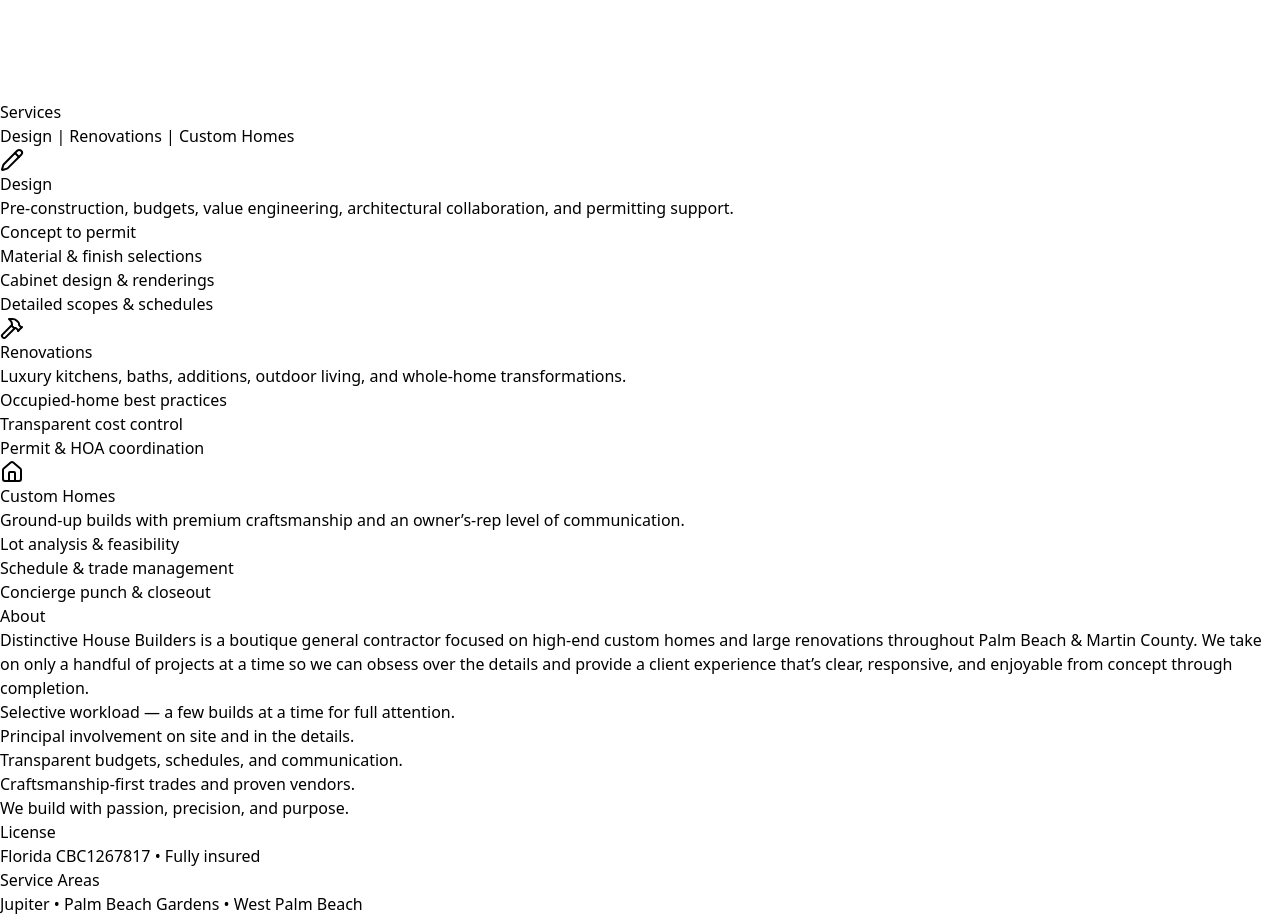
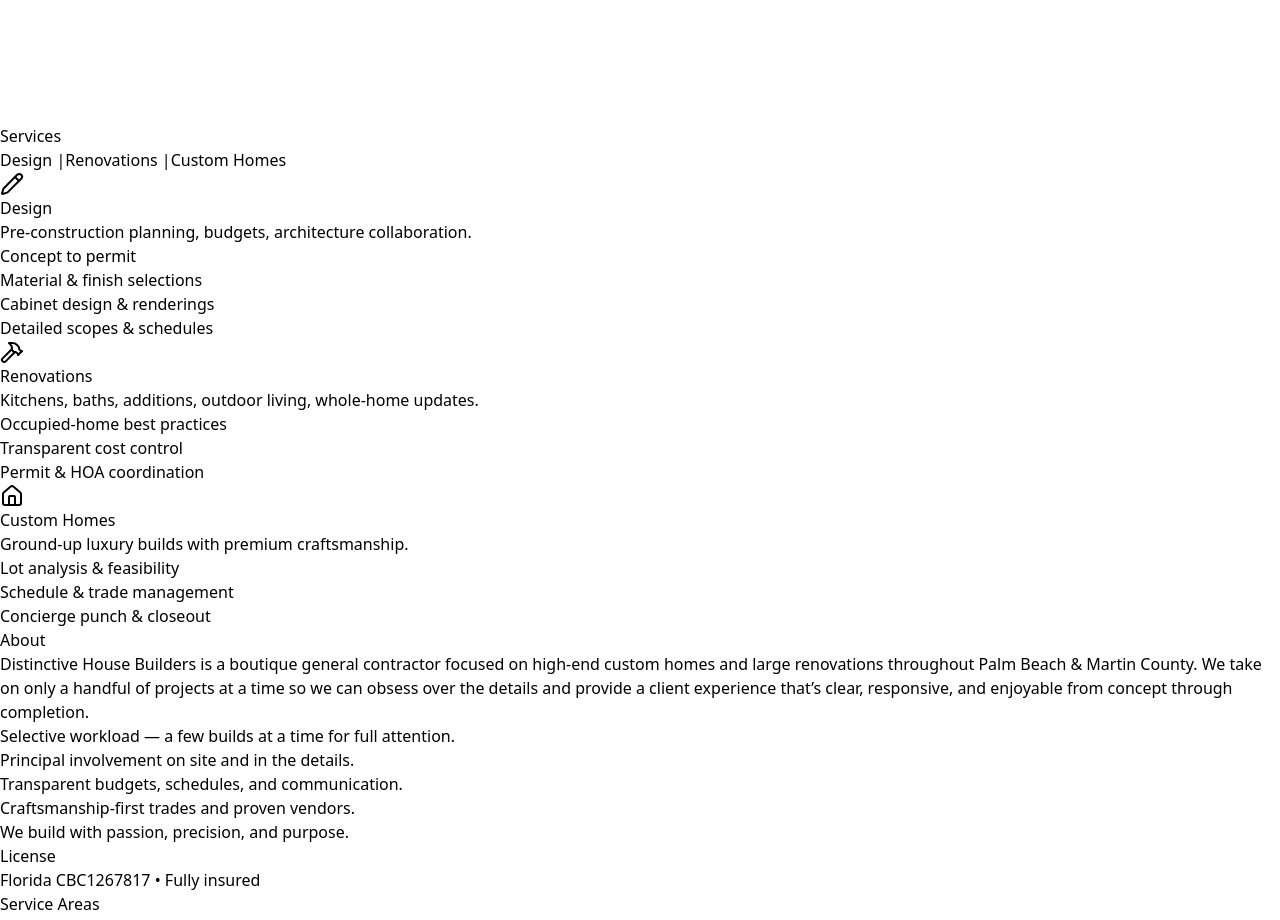
Before and after one commit to mpanszczyk/DHB-website, a React (Vite) app: page / in a window 1280 px wide. Shown: the part 1440-2360 px from the top of the page. Built offline with nearby package versions, Linux system fonts and the light colour scheme.

Commit message:
Added routing + Design, Renovations, Custom Homes pages

```diff
--- a/package.json
+++ b/package.json
@@ -12,7 +12,8 @@
   "dependencies": {
     "lucide-react": "^0.553.0",
     "react": "^19.1.1",
-    "react-dom": "^19.1.1"
+    "react-dom": "^19.1.1",
+    "react-router-dom": "^7.9.6"
   },
   "devDependencies": {
     "@eslint/js": "^9.36.0",
--- /dev/null
+++ b/src/CustomHomesPage.tsx
@@ -0,0 +1,26 @@
+export default function CustomHomesPage() {
+  return (
+    <div className="min-h-screen font-sans text-neutral-800 bg-white">
+      <header className="sticky top-0 z-50 bg-white/90 backdrop-blur border-b border-neutral-200">
+        <div className="max-w-7xl mx-auto px-4 py-3 flex items-center justify-between">
+          <h1 className="text-2xl font-semibold">Custom Homes</h1>
+          <a href="/" className="text-neutral-600 hover:text-black">← Back to Home</a>
+        </div>
+      </header>
+
+      <main className="max-w-5xl mx-auto px-6 py-12">
+        <h2 className="text-3xl font-bold mb-4">Ground-Up Luxury Builds</h2>
+        <p className="text-neutral-600 mb-6">
+          We deliver premium craftsmanship, seamless communication, and owner’s-rep level oversight
+          from lot analysis through final closeout.
+        </p>
+
+        <ul className="list-disc pl-6 space-y-2 text-neutral-700">
+          <li>Lot analysis & feasibility</li>
+          <li>Schedule & trade management</li>
+          <li>Concierge punch & closeout</li>
+        </ul>
+      </main>
+    </div>
+  );
+}
--- /dev/null
+++ b/src/DesignPage.tsx
@@ -0,0 +1,27 @@
+export default function DesignPage() {
+  return (
+    <div className="min-h-screen font-sans text-neutral-800 bg-white">
+      <header className="sticky top-0 z-50 bg-white/90 backdrop-blur border-b border-neutral-200">
+        <div className="max-w-7xl mx-auto px-4 py-3 flex items-center justify-between">
+          <h1 className="text-2xl font-semibold">Design Services</h1>
+          <a href="/" className="text-neutral-600 hover:text-black">← Back to Home</a>
+        </div>
+      </header>
+
+      <main className="max-w-5xl mx-auto px-6 py-12">
+        <h2 className="text-3xl font-bold mb-4">Full-Service Design</h2>
+        <p className="text-neutral-600 mb-6">
+          We provide concept-to-permit design services including architectural collaboration,
+          detailed scopes, cabinet design, and rendering support.
+        </p>
+
+        <ul className="list-disc pl-6 space-y-2 text-neutral-700">
+          <li>Concept to permit</li>
+          <li>Material & finish selections</li>
+          <li>Cabinet design & renderings</li>
+          <li>Detailed scopes & schedules</li>
+        </ul>
+      </main>
+    </div>
+  );
+}
--- /dev/null
+++ b/src/RenovationsPage.tsx
@@ -0,0 +1,26 @@
+export default function RenovationsPage() {
+  return (
+    <div className="min-h-screen font-sans text-neutral-800 bg-white">
+      <header className="sticky top-0 z-50 bg-white/90 backdrop-blur border-b border-neutral-200">
+        <div className="max-w-7xl mx-auto px-4 py-3 flex items-center justify-between">
+          <h1 className="text-2xl font-semibold">Renovations</h1>
+          <a href="/" className="text-neutral-600 hover:text-black">← Back to Home</a>
+        </div>
+      </header>
+
+      <main className="max-w-5xl mx-auto px-6 py-12">
+        <h2 className="text-3xl font-bold mb-4">Transformations & Additions</h2>
+        <p className="text-neutral-600 mb-6">
+          We specialize in luxury kitchens, baths, interior updates, additions, and full-home
+          renovation projects with a transparent cost-control process.
+        </p>
+
+        <ul className="list-disc pl-6 space-y-2 text-neutral-700">
+          <li>Occupied-home best practices</li>
+          <li>Transparent cost control</li>
+          <li>Permit & HOA coordination</li>
+        </ul>
+      </main>
+    </div>
+  );
+}
--- a/src/Site.tsx
+++ b/src/Site.tsx
@@ -1,6 +1,9 @@
-import { useState } from "react";
+
+import { useState, useEffect } from "react";
 import "./index.css";
 import { Pencil, Hammer, Home } from "lucide-react";
+import { Link } from "react-router-dom";
+
 
 
 /** Simple gradient fallback if an image fails */
@@ -705,19 +708,31 @@
 
 
 
-
 /* ============================ Page ============================ */
 
-import "./index.css";
+type SiteProps = {
+  initialSection?: string; // e.g., "services", "projects", etc.
+};
+
+export default function Site({ initialSection }: SiteProps) {
+  // Scroll to the section if one was provided (for routed pages)
+  useEffect(() => {
+    if (!initialSection) return;
+    const el = document.getElementById(initialSection);
+    if (el) {
+      el.scrollIntoView({ behavior: "smooth" });
+    }
+  }, [initialSection]);
+
+  return (
+    <div
+      className="min-h-screen font-sans text-neutral-800"
+      style={{ scrollBehavior: "smooth" }}
+    >
+      {/* Header */}
+      ...
 
 
-export default function Site() {
-  return (
-
-
-
-    <div className="min-h-screen font-sans text-neutral-800" style={{ scrollBehavior: "smooth" }}>
-      {/* Header */}
       <header className="sticky top-0 z-50 bg-white/90 backdrop-blur border-b">
         <div className="max-w-7xl mx-auto px-4 py-3 flex items-center justify-between">
           <div className="leading-tight">
@@ -763,10 +778,12 @@
 
 
 
-{/* Services */}
+
+{/* ====================== SERVICES (Updated with <Link>) ====================== */}
 <section id="services" className="bg-white">
   <div className="max-w-7xl mx-auto px-4 pt-6 pb-16 md:pt-10 md:pb-24">
-    {/* Logo above the heading */}
+
+    {/* Logo */}
     <div className="flex justify-center mt-1 mb-10">
       <img
         src="/assets/db-logo.png"
@@ -777,20 +794,21 @@
 
     <h2 className="text-3xl md:text-4xl font-semibold text-center">Services</h2>
     <p className="mt-2 text-neutral-600 text-center">
-      Design | Renovations | Custom Homes
+      <Link to="/design" className="underline hover:text-black">Design</Link> |
+      <Link to="/renovations" className="underline hover:text-black mx-2">Renovations</Link> |
+      <Link to="/custom-homes" className="underline hover:text-black">Custom Homes</Link>
     </p>
 
-    {/* Service cards */}
     <div className="mt-10 grid gap-6 md:grid-cols-3">
-      {/* Design */}
-      <div className="rounded-2xl border bg-white p-6 shadow-sm transition hover:shadow-md">
+
+      {/* ================= DESIGN CARD ================= */}
+      <Link to="/design" className="rounded-2xl border bg-white p-6 shadow-sm hover:shadow-md transition block">
         <div className="flex justify-center mb-4">
           <Pencil className="h-8 w-8 text-neutral-700" />
         </div>
         <h3 className="text-xl font-semibold text-center">Design</h3>
         <p className="mt-2 text-neutral-600 text-center">
-          Pre-construction, budgets, value engineering, architectural
-          collaboration, and permitting support.
+          Pre-construction planning, budgets, architecture collaboration.
         </p>
         <ul className="mt-3 list-disc pl-5 text-sm text-neutral-600 space-y-1">
           <li>Concept to permit</li>
@@ -798,44 +816,44 @@
           <li>Cabinet design & renderings</li>
           <li>Detailed scopes & schedules</li>
         </ul>
-      </div>
+      </Link>
 
-      {/* Renovations */}
-      <div className="rounded-2xl border bg-white p-6 shadow-sm transition hover:shadow-md">
+      {/* ================= RENOVATIONS CARD ================= */}
+      <Link to="/renovations" className="rounded-2xl border bg-white p-6 shadow-sm hover:shadow-md transition block">
         <div className="flex justify-center mb-4">
           <Hammer className="h-8 w-8 text-neutral-700" />
         </div>
         <h3 className="text-xl font-semibold text-center">Renovations</h3>
         <p className="mt-2 text-neutral-600 text-center">
-          Luxury kitchens, baths, additions, outdoor living, and whole-home
-          transformations.
+          Kitchens, baths, additions, outdoor living, whole-home updates.
         </p>
         <ul className="mt-3 list-disc pl-5 text-sm text-neutral-600 space-y-1">
           <li>Occupied-home best practices</li>
           <li>Transparent cost control</li>
           <li>Permit & HOA coordination</li>
         </ul>
-      </div>
+      </Link>
 
-      {/* Custom Homes */}
-      <div className="rounded-2xl border bg-white p-6 shadow-sm transition hover:shadow-md">
+      {/* ================= CUSTOM HOMES CARD ================= */}
+      <Link to="/custom-homes" className="rounded-2xl border bg-white p-6 shadow-sm hover:shadow-md transition block">
         <div className="flex justify-center mb-4">
           <Home className="h-8 w-8 text-neutral-700" />
         </div>
         <h3 className="text-xl font-semibold text-center">Custom Homes</h3>
         <p className="mt-2 text-neutral-600 text-center">
-          Ground-up builds with premium craftsmanship and an owner’s-rep level
-          of communication.
+          Ground-up luxury builds with premium craftsmanship.
         </p>
         <ul className="mt-3 list-disc pl-5 text-sm text-neutral-600 space-y-1">
           <li>Lot analysis & feasibility</li>
           <li>Schedule & trade management</li>
           <li>Concierge punch & closeout</li>
         </ul>
-      </div>
+      </Link>
+
     </div>
   </div>
 </section>
+
 
 
 
--- a/src/main.tsx
+++ b/src/main.tsx
@@ -2,9 +2,23 @@
 import ReactDOM from "react-dom/client";
 import "./index.css";
 import Site from "./Site";
+import { BrowserRouter, Routes, Route } from "react-router-dom";
+import DesignPage from "./DesignPage";
+import RenovationsPage from "./RenovationsPage";
+import CustomHomesPage from "./CustomHomesPage";
 
 ReactDOM.createRoot(document.getElementById("root") as HTMLElement).render(
   <React.StrictMode>
-    <Site />
+    <BrowserRouter>
+      <Routes>
+        {/* Home / one-page site */}
+        <Route path="/" element={<Site />} />
+
+        {/* New sub-pages */}
+        <Route path="/design" element={<DesignPage />} />
+        <Route path="/renovations" element={<RenovationsPage />} />
+        <Route path="/custom-homes" element={<CustomHomesPage />} />
+      </Routes>
+    </BrowserRouter>
   </React.StrictMode>
 );
```
Also changed, not shown: 1 other file (tests, documents, lock files or other folders).
